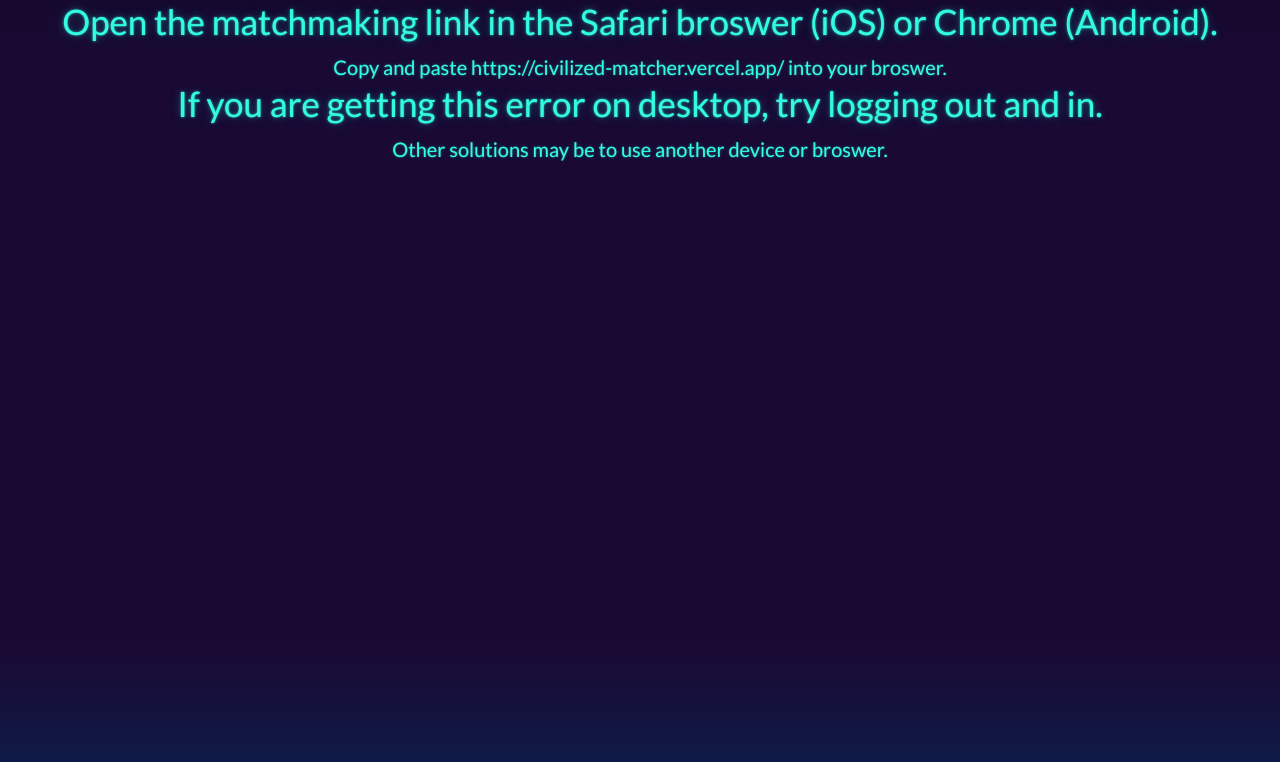
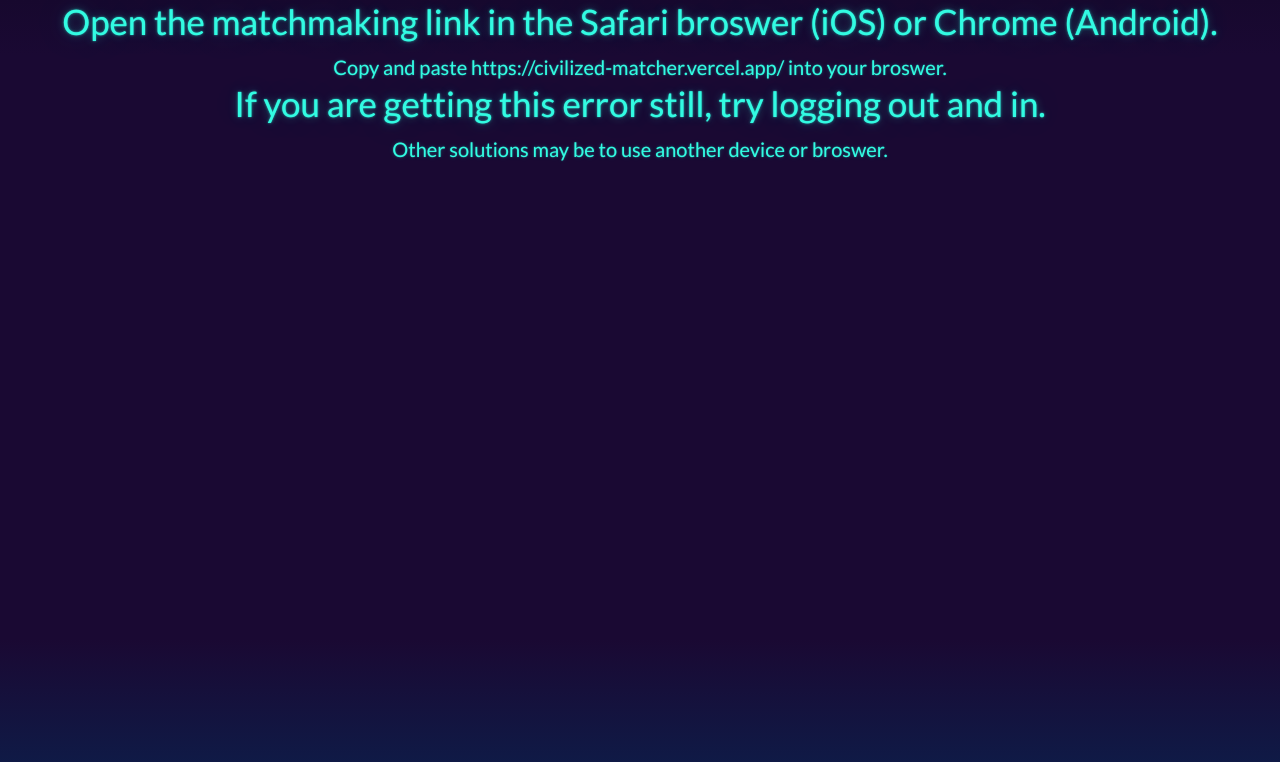
Before and after one commit to Coder2195Text/civilized-matcher-archive, a Next.js app: page /unsupported in a window 1280 px wide. Shown: the top 762 px of the page. Built offline with nearby package versions, Linux system fonts and the light colour scheme.

Commit message:
Update unsupported.tsx

```diff
--- a/pages/unsupported.tsx
+++ b/pages/unsupported.tsx
@@ -8,7 +8,7 @@ export default function Home() {
       <div>
         Copy and paste https://civilized-matcher.vercel.app/ into your broswer.
       </div>
-      <h3>If you are getting this error on desktop, try logging out and in.</h3>
+      <h3>If you are getting this error still, try logging out and in.</h3>
       <div>Other solutions may be to use another device or broswer.</div>
     </>
   );
```
